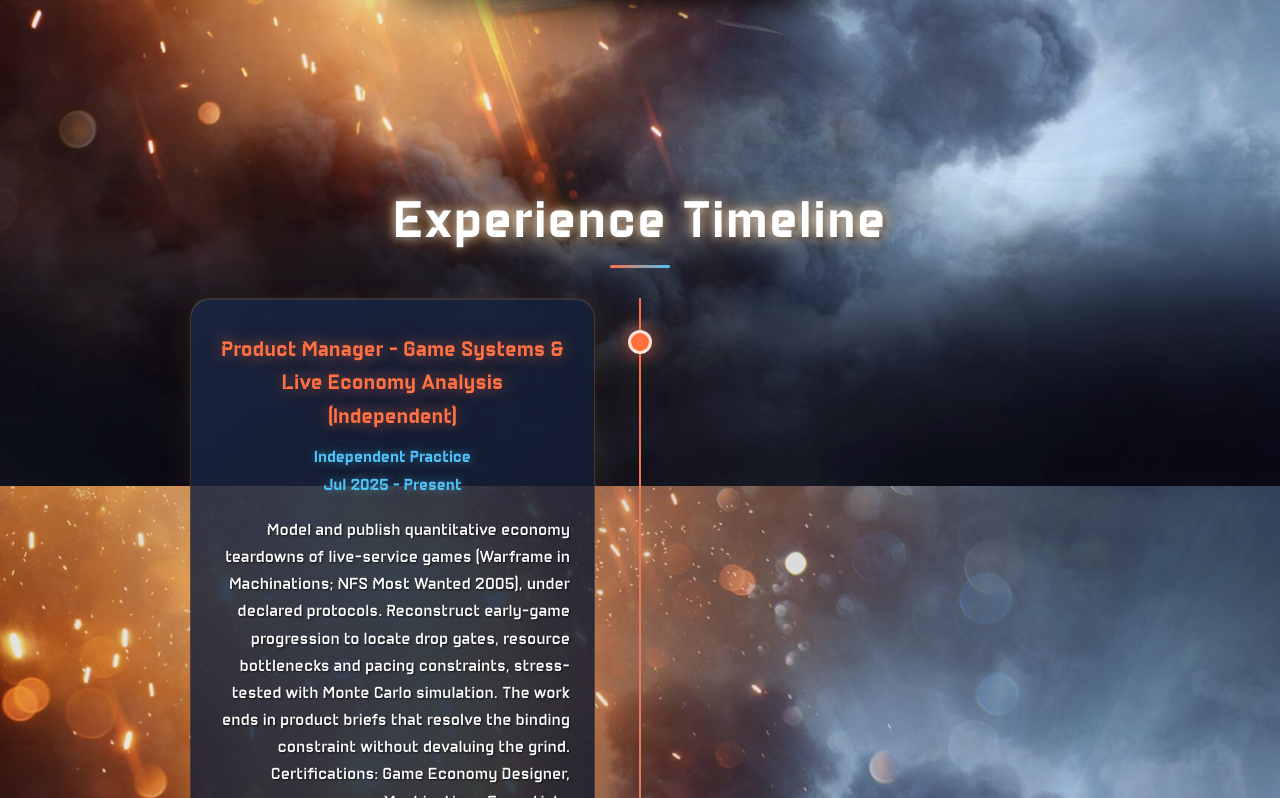
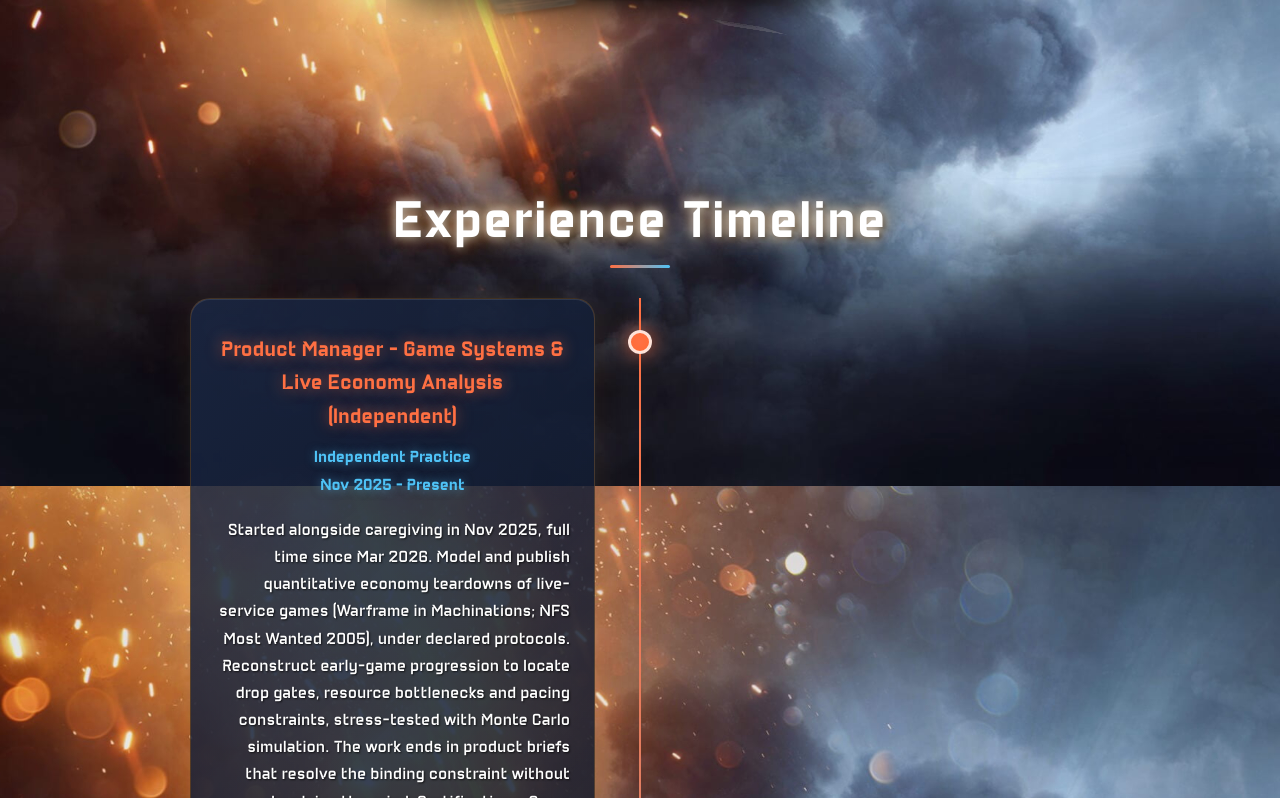
Before and after one commit to adwaith-mrv/adwaith-mrv.github.io, a React (Create React App) app: page /#/ in a window 1280 px wide. Shown: the part 2714-3512 px from the top of the page. Built offline with nearby package versions, Linux system fonts and the light colour scheme; no server answers; grey boxes are pictures that could not be loaded.

Commit message:
chore: update Independent PM card date to Nov 2025 and add caregiving context sentence

```diff
--- a/src/pages/Home/Home.jsx
+++ b/src/pages/Home/Home.jsx
@@ -265,8 +265,8 @@ const Home = () => {
                         {[
                             {
                                 title: 'Product Manager - Game Systems & Live Economy Analysis (Independent)',
-                                company: ['Independent Practice', 'Jul 2025 - Present'],
-                                desc: 'Model and publish quantitative economy teardowns of live-service games (Warframe in Machinations; NFS Most Wanted 2005), under declared protocols. Reconstruct early-game progression to locate drop gates, resource bottlenecks and pacing constraints, stress-tested with Monte Carlo simulation. The work ends in product briefs that resolve the binding constraint without devaluing the grind. Certifications: Game Economy Designer, Machinations Essentials.',
+                                company: ['Independent Practice', 'Nov 2025 - Present'],
+                                desc: 'Started alongside caregiving in Nov 2025, full time since Mar 2026. Model and publish quantitative economy teardowns of live-service games (Warframe in Machinations; NFS Most Wanted 2005), under declared protocols. Reconstruct early-game progression to locate drop gates, resource bottlenecks and pacing constraints, stress-tested with Monte Carlo simulation. The work ends in product briefs that resolve the binding constraint without devaluing the grind. Certifications: Game Economy Designer, Machinations Essentials.',
                                 tags: ['Game Economy Design', 'Systems Design', 'Machinations.io', 'Monte Carlo Simulation', 'LiveOps', 'Progression Modeling']
                             },
                             {
```
